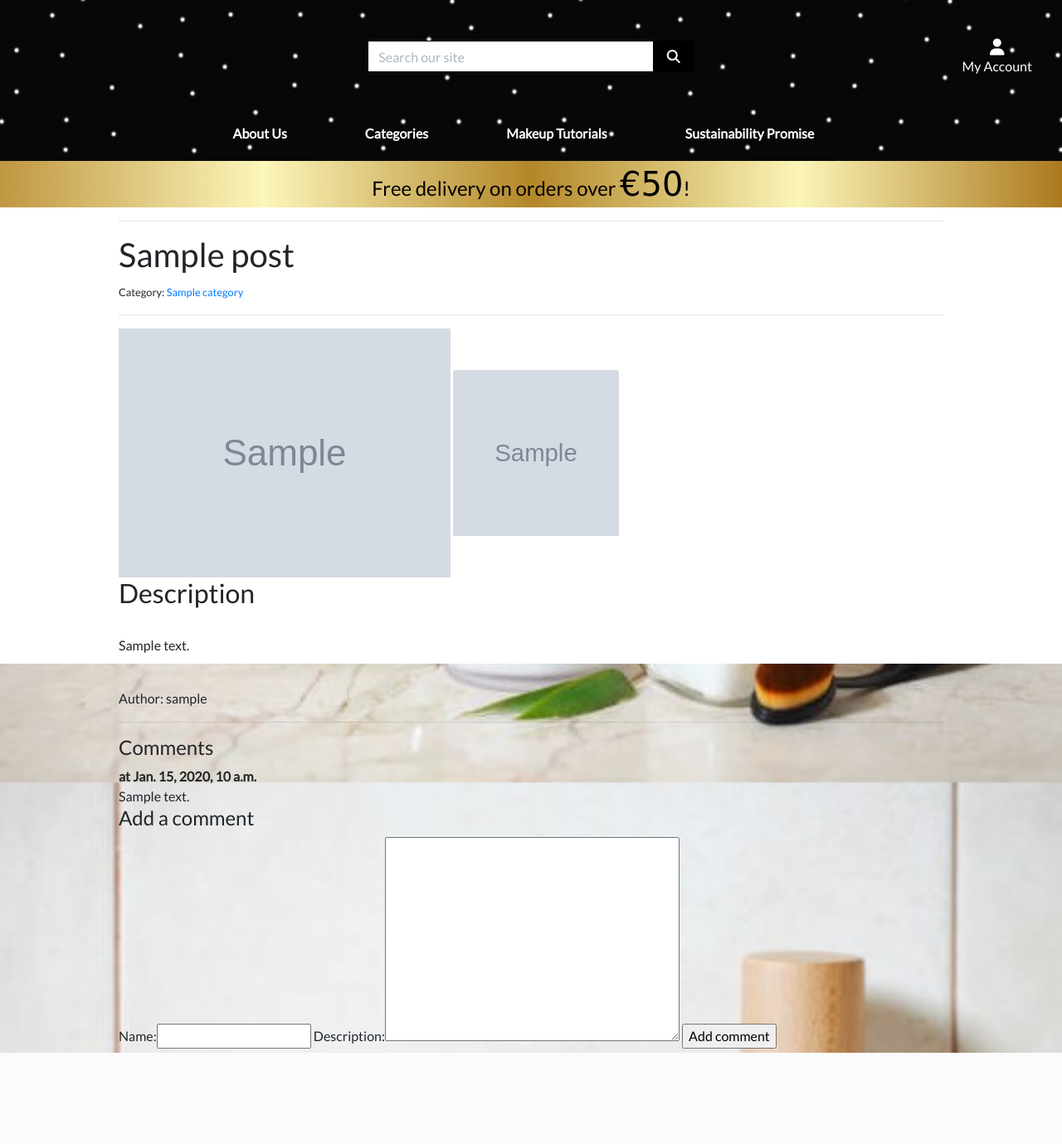
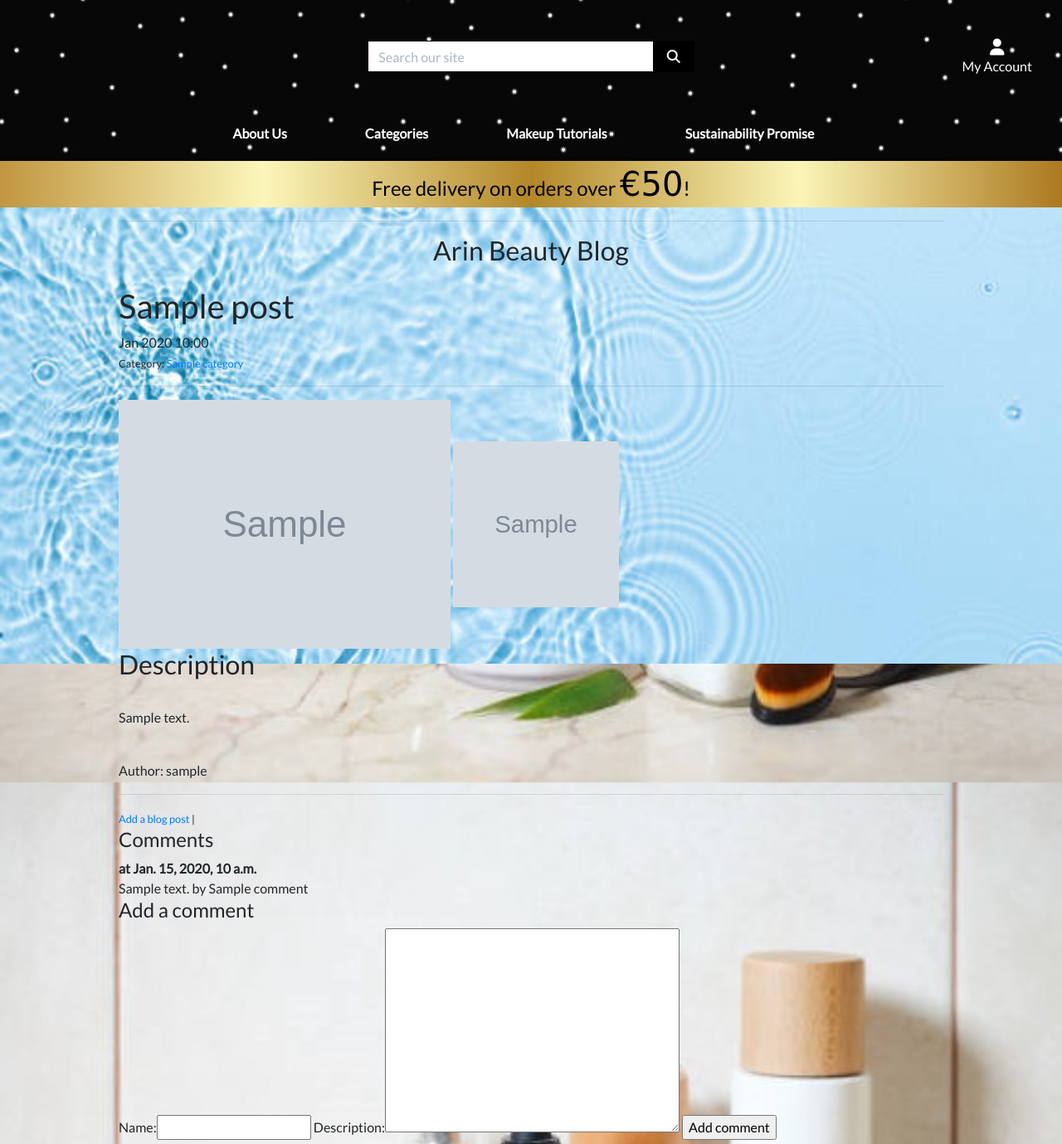
Before and after one commit to irenenev24/ArinBeauty, a Django app: a page that uses templates/blogbase.html in a window 1280 px wide. Shown: the whole page at 83% size. Before the commit the page ends 1269 px from the top, so only its background shows below. Run offline with Django 3.2, Linux system fonts and the light colour scheme; a user stored in the database is signed in; tables that the repository leaves empty hold one stand-in row (values such as "Sample post"); grey boxes marked "Sample" are stand-in pictures; some libraries are stand-ins or nearby versions; some web fonts are replaced.

Commit message:
Added css and images for blog. Edited blog pages text

```diff
--- a/blog/forms.py
+++ b/blog/forms.py
@@ -7,7 +7,7 @@
         model = Comment
         fields = ['name', 'description']
 
-class PostForm():
+class Post():
     class Meta:
         model = Post
         fields = ['name', 'description']
--- a/blog/models.py
+++ b/blog/models.py
@@ -18,13 +18,13 @@
     title = models.CharField(max_length=20, unique=True)
     category = models.ForeignKey('Category', null=True, blank=True, on_delete=models.SET_NULL)
     slug = models.SlugField(max_length=200, unique=True)
-    updated_on = models.DateTimeField(auto_now_add=True)
+    date_added = models.DateTimeField(auto_now_add=True)
     image = models.ImageField(upload_to='blogimages', null=True, blank=False)
     content = models.TextField()
     author = models.ForeignKey(User, on_delete=models.CASCADE, related_name="post", default=1)
 
     class Meta:
-        ordering = ['-updated_on']
+        ordering = ['-date_added']
 
     def __str__(self):
         return self.title
--- a/blog/templates/blog/detail.html
+++ b/blog/templates/blog/detail.html
@@ -10,11 +10,12 @@
 {% endblock %}
 
 {% block content %}
-    <div class="overlay"></div>
+    <div class="blog-overlay"></div>
     <div class="container mb-2">
         <div class="row">
             <div class="col">
                 <hr>
+                <h2 class="logo-font mb-4 text-center">Arin Beauty Blog</h2>
                 <article class='content'>
                     <h1>{{ post.title }}</h1>
                     <time>{{ post.date_added|date:"M Y h:i" }}</time> <p><small>Category: <a href="{% url 'category_detail' post.category.slug %}">{{ post.category }}</a></small></p>
@@ -30,26 +31,30 @@
                     <br>
                     <p>Author: {{ post.author }}</p>
                 <hr>
+                {% if request.user.is_superuser %}
+                        <small class="m1-3">
+                            <a href="{% url 'add_post' %}">Add a blog post</a> |
+                        </small>
+                    {% endif %}
                     <h4>Comments</h4>
-
+                    <!--Placeholder if no comments posted yet.-->
                     {% if not post.comments.all %}
                         <p>No comments yet.</p>
                     {% endif %}
-
+                    <!--For customers comments to appear on the review blogs-->
                     {% for comment in post.comments.all %}
                         <article>
                             <strong>
                                 {{ comment.title }} at {{ comment.date_added }}
                             </strong><br>
-                            {{ comment.description }}
+                            {{ comment.description }} by {{ comment.name }}
                         </article>
                     {% endfor %}
-
+                    <!--For customers to post comments on the review blogs-->
                     <h4>Add a comment</h4>
 
                     <form method="POST" action=".">
                         {% csrf_token %}
-
                         {{ form.as_table }}
 
                         <input type="submit" value="Add comment">
--- a/blog/urls.py
+++ b/blog/urls.py
@@ -5,7 +5,8 @@
     path('', views.blog, name='blog'),
     path('about/', views.about, name='about'),
     path('sustainability/', views.sustainability, name='sustainability'),
-    path('<slug:category_slug>/<slug:slug>/', views.detail, name='post_detail'),
+    path('<slug:category_slug>/<slug:slug>/', views.detail,
+        name='post_detail'),
     path('<slug:slug>', views.category, name='category_detail'),
     path('add_post/', views.add_post, name='add_post'),
 ]
--- a/blog/views.py
+++ b/blog/views.py
@@ -7,12 +7,15 @@
 
 # Create your views here.
 def about(request):
+    ### View to render the about us blog page ###
     return render(request, 'blog/about.html')
 
 def sustainability(request):
+    ### View to render sustainability blog page ###
     return render(request, 'blog/sustainability.html')
 
 def blog(request):
+    ### View to render the main blog page ###
     posts = Post.objects.all()
 
     context = {
@@ -22,6 +25,7 @@
     return render(request, 'blog/blog.html', context)
 
 def detail(request, category_slug, slug):
+    ### View to render the blog page with the posts ###
     post = get_object_or_404(Post, slug=slug)
 
     if request.method == 'POST':
@@ -32,7 +36,7 @@
             obj.post = post
             obj.save()
 
-            return redirect('detail', slug=post.slug)
+            return redirect('post_detail', slug=post.slug)
     else:
         form = CommentForm()
 
@@ -44,6 +48,7 @@
     return render(request, 'blog/detail.html', context)
 
 def category(request, slug):
+    ### View to render the blog category page ###
     category = get_object_or_404(Category, slug=slug)
 
     return render(request, 'blog/category.html', {'category': category})
@@ -51,13 +56,13 @@
 
 @login_required
 def add_post(request):
-    """ a view to add a post to the blog """
+    ### a view to add a post to the blog ###
     if not request.user.is_superuser:
         messages.error(request, 'Sorry, only store owners can do that.')
-        return redirect(reverse('store'))
+        return redirect(reverse('blog'))
 
     if request.method == "POST":
-        form = PostForm(request.POST or None, request.FILES or None)
+        form = Post(request.POST or None, request.FILES or None)
         if form.is_valid():
             obj = form.save(commit=False)
             author = request.user
@@ -65,12 +70,12 @@
             obj.save()
 
             messages.success(request, "Successfully added blog post")
-            return redirect(reverse('post_detail', args=[obj.slug]))
+            return redirect(reverse('post_detail', args=[post.slug]))
         else:
             messages.error(
                 request, "Failed to add blog post, please check the form is valid")
     else:
-        form = PostForm()
+        form = Post()
 
     template = 'blog/add_post.html'
     context = {
--- a/static/css/base.css
+++ b/static/css/base.css
@@ -449,12 +449,28 @@
   }
 
   .flex-container > div {
-    background-color: #f1f1f1;
+    background-color: rgb(255, 248, 239);
     margin: 10px;
     width: 50% !important;
     padding: 20px;
     font-size: 30px;
   }
+
+  .container-sustain{
+      background-color:rgb(255, 248, 239);
+      padding: 40px 20px;
+  }
   .history {
       text-align: center;
   }
+  .blog-overlay {
+    height: 100%;
+    width: 100%;
+    top: 0;
+    left: 0;
+    position: fixed;
+    background: url('/media/blog-overlay.jpg') no-repeat center center fixed;
+    background-size: cover;
+    z-index: -3 !important;
+    overflow-x: hidden;
+}
--- a/templates/base.html
+++ b/templates/base.html
@@ -145,6 +145,8 @@
     {% endblock %}
 
     {% block content %}
+    <br>
+    <br>
     {% endblock %}
     </body>
     <!--<section>
--- a/templates/blogbase.html
+++ b/templates/blogbase.html
@@ -108,7 +108,7 @@
     </header>
 
     {% block page_header %}
-        <h1>Arin Beauty Products Blog</h1>
+    <h2 class="logo-font mb-4 text-center"> Arin Beauty Blog</h2>
     {% endblock %}
 
     {% block content %}
```
Also changed, not shown: blog/templates/blog/about.html (+2 -5 lines), blog/templates/blog/add_post.html (+10 -2 lines), blog/templates/blog/blog.html (+14 -4 lines), blog/templates/blog/sustainability.html (+6 -3 lines), products/fixtures/products.json (+14 -0 lines), blog/migrations/0006_auto_20220123_1146.py (added), media/blog-overlay.jpg (added), media/blog-pverlay.jpg (added).
